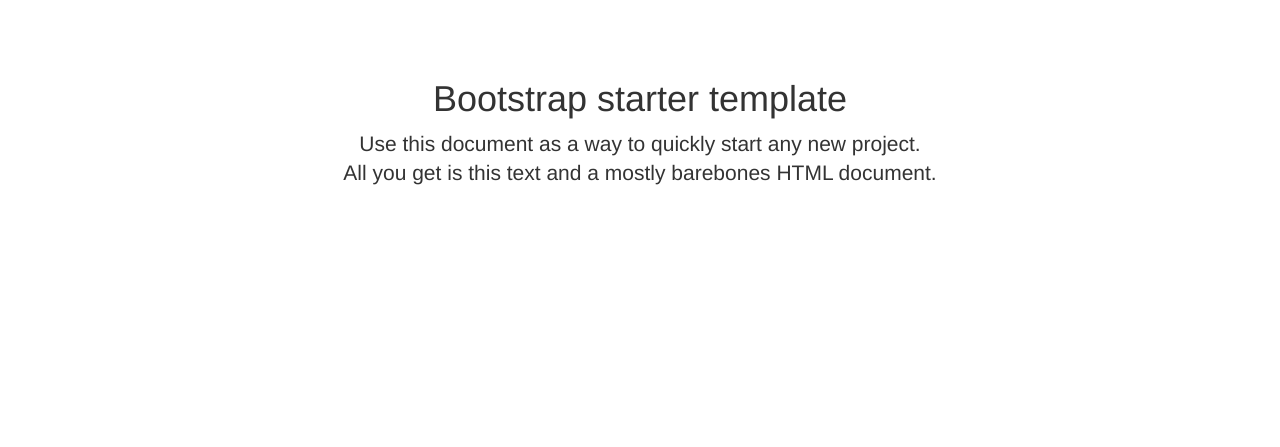
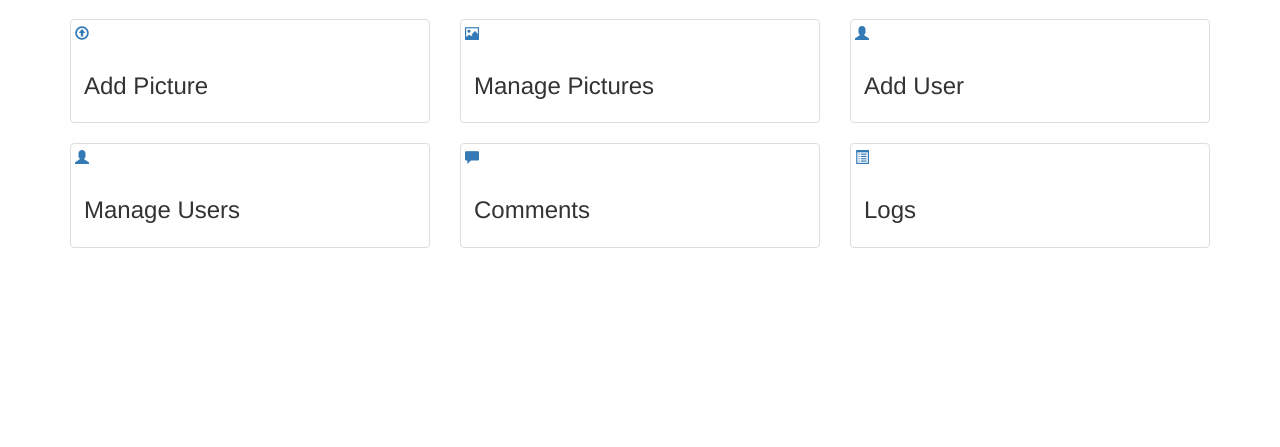
Before and after one commit to shubhamoy/photolia, a PHP site: page /admin/index.php in a window 1280 px wide. Shown: the part 51-498 px from the top of the page. Run offline with PHP 8.4, Linux system fonts and the light colour scheme; the visitor is signed in with stand-in values (Sample User, id 1); data that the repository does not hold is empty; some libraries are stand-ins or nearby versions.

Commit message:
Add admin homepage layout

```diff
--- a/public/admin/index.php
+++ b/public/admin/index.php
@@ -1,13 +1,70 @@
 <?php require_once(__DIR__.'/index.header.php'); ?>
 
 		<div class="container">
-
-			<div class="starter-template">
-				<h1>Bootstrap starter template</h1>
-				<p class="lead">Use this document as a way to quickly start any new project.<br> All you get is this text and a mostly barebones HTML document.</p>
-
+			<div class="row">
+			  <div class="col-sm-6 col-md-4">
+			    <a href="addpic.php" class="button-link">
+			    	<div class="thumbnail">
+			      		<span class="glyphicon glyphicon-upload button-glyph" aria-hidden="true"></span>
+			      		<div class="caption">
+			        		<h3 class="center-text">Add Picture</h3>
+			      		</div>
+			    	</div>
+			    </a>
+			  </div>
+			  <div class="col-sm-6 col-md-4">
+			    <a href="managepics.php" class="button-link">
+			    	<div class="thumbnail">
+			      		<span class="glyphicon glyphicon-picture button-glyph" aria-hidden="true"></span>
+			      		<div class="caption">
+			        		<h3 class="center-text">Manage Pictures</h3>
+			      		</div>
+			    	</div>
+			    </a>
+			  </div>
+			  <div class="col-sm-6 col-md-4">
+			    <a href="addpic.php" class="button-link">
+			    	<div class="thumbnail">
+			      		<span class="glyphicon glyphicon-user button-glyph" aria-hidden="true"></span>
+			      		<div class="caption">
+			        		<h3 class="center-text">Add User</h3>
+			      		</div>
+			    	</div>
+			    </a>
+			  </div>
 			</div>
-
+			<div class="row">
+				<div class="col-sm-6 col-md-4">
+					<a href="manageusers.php" class="button-link">
+						<div class="thumbnail">
+							<span class="glyphicon glyphicon-user button-glyph" aria-hidden="true"></span>
+							<div class="caption">
+								<h3 class="center-text">Manage Users</h3>
+							</div>
+						</div>
+					</a>
+				</div>
+				<div class="col-sm-6 col-md-4">
+					<a href="managecomments.php" class="button-link">
+						<div class="thumbnail">
+							<span class="glyphicon glyphicon-comment button-glyph" aria-hidden="true"></span>
+							<div class="caption">
+								<h3 class="center-text">Comments</h3>
+							</div>
+						</div>
+					</a>
+				</div>
+				<div class="col-sm-6 col-md-4">
+					<a href="logfile.php" class="button-link">
+						<div class="thumbnail">
+							<span class="glyphicon glyphicon-list-alt button-glyph" aria-hidden="true"></span>
+							<div class="caption">
+								<h3 class="center-text">Logs</h3>
+							</div>
+						</div>
+					</a>
+				</div>
+			</div>
 		</div><!-- /.container -->
 		<footer class="footer">
 			<div class="container">
```
